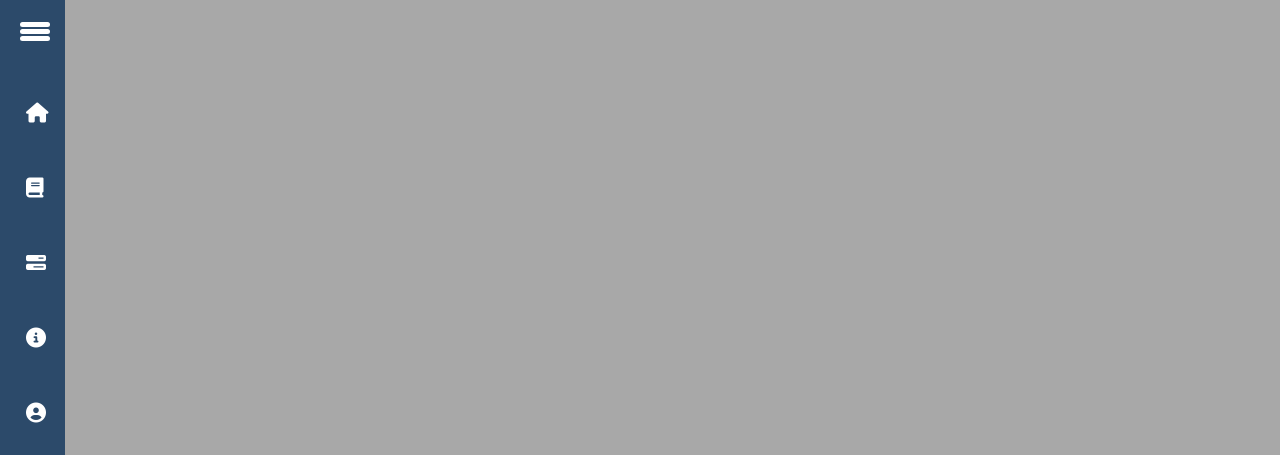
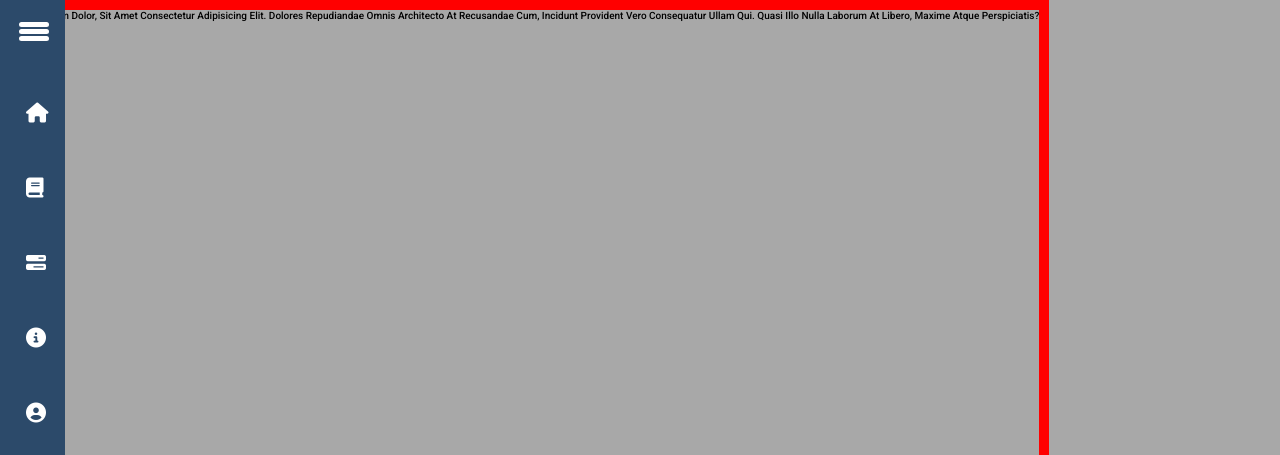
Before and after one commit to iambharatchavhan/Vanilla-Javascript-Projects, a plain HTML site: page Portfolio/Wbsite2.0/index.html in a window 1280 px wide. Shown: the top 455 px of the page. Drawn offline with Linux system fonts and the light colour scheme.

```diff
--- a/Portfolio/Wbsite2.0/index.html
+++ b/Portfolio/Wbsite2.0/index.html
@@ -118,7 +118,7 @@
 
     <!-- ----------------------------------  -->
     <main id="main">
-
+      <p>Lorem ipsum dolor, sit amet consectetur adipisicing elit. Dolores repudiandae omnis architecto at recusandae cum, incidunt provident vero consequatur ullam qui. Quasi illo nulla laborum at libero, maxime atque perspiciatis?</p>
     </main>
   </section>
   <script src="./script.js"></script>
--- a/Portfolio/Wbsite2.0/style.css
+++ b/Portfolio/Wbsite2.0/style.css
@@ -1,3 +1,5 @@
+@import url('https://fonts.googleapis.com/css2?family=Roboto:wght@300;500;700;900&display=swap');
+
 * {
   margin: 0;
   padding: 0;
@@ -17,6 +19,8 @@ html {
 }
 body{
   background-color: #a8a8a8;
+  font-family: 'Roboto', sans-serif;
+
 }
 #sing-page {
   display: flex;
@@ -149,16 +153,29 @@ margin-left: 0.6rem;
 }
 
 #main {
-  max-width: 1200px;
+  display: block;
+ max-width: 95vw;
+ border: 10px solid red;
+ height: 100vh;
 
 
 }
+
+
+
+
+
+
+
+
 
 @media only screen and (max-width: 580px) {
      #header{
       display: none;
      }
      #mobile-menu{
+      position: fixed;
+      top: 0;
       display: block;
       width: 100vw;
       height: 5rem;
```
